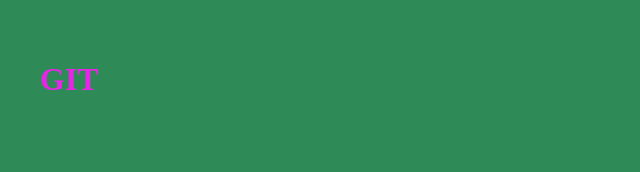
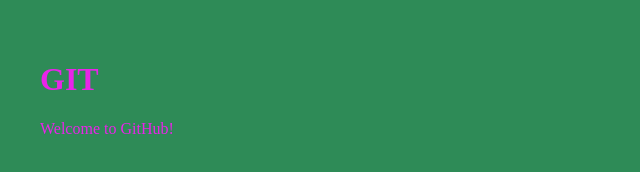
Before and after one commit to makkabi/GIT-Demo, a plain HTML site: page index.html in a window 1280 px wide. Shown: the whole page, without its empty margins (0-640 px from the left). Drawn offline with Linux system fonts and the light colour scheme.

Commit message:
Add welcome message

```diff
--- a/index.html
+++ b/index.html
@@ -9,5 +9,6 @@
   </head>
   <body>
     <h1>GIT</h1>
+    <p>Welcome to GitHub!</p>
   </body>
 </html>
```
